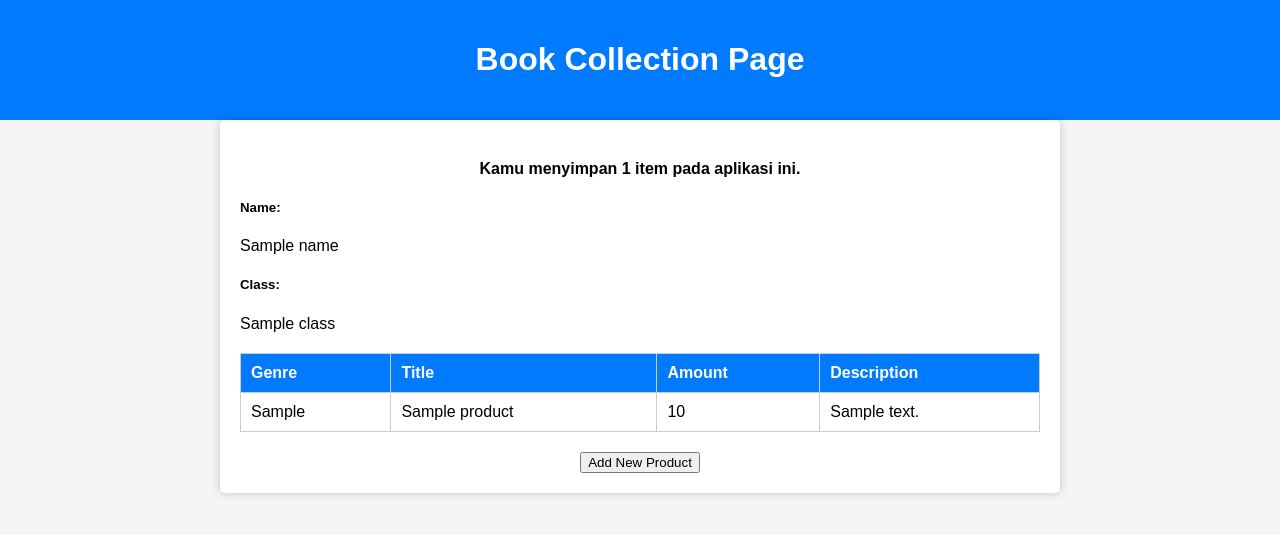
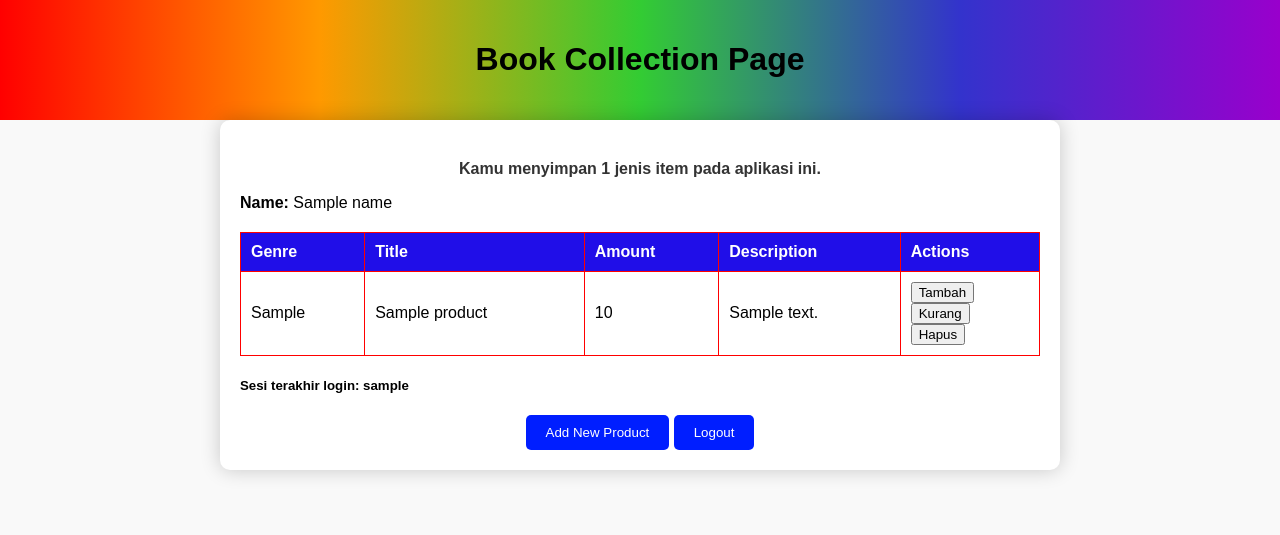
Before and after one commit to eryanda/Book-Collection, a Django app: template main/templates/main.html in a window 1280 px wide. Shown: the top 535 px of the page. Run offline with Django 4.2, Linux system fonts and the light colour scheme; tables that the repository leaves empty hold one stand-in row (values such as "Sample post"); the template is opened without the code that fills it: values that come from a table or form of the project are taken from there, most other values are stand-ins (such as "Sample title", 1, 10 or a date in 2020).

Commit message:
menambahkan gambar

```diff
--- a/main/models.py
+++ b/main/models.py
@@ -1,8 +1,10 @@
 from django.db import models
+from django.contrib.auth.models import User
 
 # Create your models here.
 
 class Product(models.Model):
+    user = models.ForeignKey(User, on_delete=models.CASCADE)
     genre = models.CharField(max_length=255)
     title = models.CharField(max_length=255)
     amount = models.IntegerField()
--- a/main/templates/main.html
+++ b/main/templates/main.html
@@ -5,72 +5,93 @@
     <meta name="viewport" content="width=device-width, initial-scale=1.0">
     <title>Book Collection Page</title>
     <style>
+        /* Style untuk body dan header */
         body {
-            font-family: Arial, sans-serif;
-            background-color: #f5f5f5;
+            font-family: 'Arial', sans-serif;
+            background-color: #f9f9f9;
             margin: 0;
             padding: 0;
         }
         header {
-            background-color: #007bff;
+            background-image: linear-gradient(to right, #ff0000, #ff9900, #33cc33, #3333cc, #9900cc);
             color: #fff;
             text-align: center;
             padding: 20px 0;
         }
+        /* Style untuk container */
         .container {
             max-width: 800px;
             margin: 0 auto;
             background-color: #fff;
-            border-radius: 5px;
-            box-shadow: 0 0 10px rgba(0, 0, 0, 0.2);
+            border-radius: 10px;
+            box-shadow: 0 0 20px rgba(0, 0, 0, 0.2);
             padding: 20px;
         }
+        /* Style untuk tabel */
         table {
             width: 100%;
             border-collapse: collapse;
             margin-top: 20px;
         }
         table, th, td {
-            border: 1px solid #ccc;
+            border: 1px solid #ff0000;
         }
         th, td {
             padding: 10px;
             text-align: left;
         }
         th {
-            background-color: #007bff;
+            background-color: #200ee8;
             color: #fff;
         }
-        .add-button {
-            text-align: center;
-            margin-top: 20px;
-        }
+        /* Style untuk pesan info */
         .info-message {
             text-align: center;
             font-weight: bold;
             margin-top: 20px;
+            color: #333;
+        }
+        /* Style untuk tombol */
+        .button {
+            text-align: center;
+            margin-top: 20px;
+        }
+        .button a {
+            text-decoration: none;
+        }
+        .button button {
+            background-color: #001eff;
+            color: #fff;
+            border: none;
+            padding: 10px 20px;
+            border-radius: 5px;
+            cursor: pointer;
+            transition: background-color 0.3s ease;
+        }
+        .button button:hover {
+            background-color: #555;
+        }
+        .bold {
+            font-weight: bold;
         }
     </style>
 </head>
 <body>
     <header>
-        <h1>Book Collection Page</h1>
+        <h1> <span style="background-image: linear-gradient(to right, #000000, #000000, #000000, #000000, #000000); -webkit-background-clip: text; color: transparent;">Book Collection Page</span></h1>
     </header>
     <div class="container">
         <div class="info-message">
-            Kamu menyimpan {{ products|length }} item pada aplikasi ini.
+            Kamu menyimpan {{ products|length }} jenis item pada aplikasi ini.
         </div>
-        <h5>Name:</h5>
-        <p>{{name}}</p>
-
-        <h5>Class:</h5>
-        <p>{{class}}</p>
+        <p><span class="bold">Name:</span> {{ name }}</p>
         <table>
             <tr>
                 <th>Genre</th>
                 <th>Title</th>
                 <th>Amount</th>
                 <th>Description</th>
+                <th>Actions</th> <!-- Menambah kolom untuk tombol aksi -->
             </tr>
             {% for product in products %}
             <tr>
@@ -78,12 +99,31 @@
                 <td>{{ product.title }}</td>
                 <td>{{ product.amount }}</td>
                 <td>{{ product.description }}</td>
+                <td>
+                    <form method="post" action="{% url 'main:add_amount' product.id %}">
+                        {% csrf_token %}
+                        <button type="submit">Tambah</button>
+                    </form>
+                    <form method="post" action="{% url 'main:sub_amount' product.id %}">
+                        {% csrf_token %}
+                        <button type="submit">Kurang</button>
+                    </form>
+                    <form method="post" action="{% url 'main:delete_product' product.id %}">
+                        {% csrf_token %}
+                        <button type="submit">Hapus</button>
+                    </form>
+                </td>
             </tr>
             {% endfor %}
+
         </table>
-        <div class="add-button">
+        <h5>Sesi terakhir login: {{ last_login }}</h5>
+        <div class="button">
             <a href="{% url 'main:create_product' %}">
                 <button>Add New Product</button>
+            </a>
+            <a href="{% url 'main:logout' %}">
+                <button>Logout</button>
             </a>
         </div>
     </div>
--- a/main/urls.py
+++ b/main/urls.py
@@ -4,7 +4,10 @@ from main.views import show_main, create_product
 from main.views import show_main, create_product, show_xml
 from main.views import show_main, create_product, show_xml, show_json
 from main.views import show_main, create_product, show_xml, show_json, show_xml_by_id, show_json_by_id
-
+from main.views import register #sesuaikan dengan nama fungsi yang dibuat
+from main.views import login_user #sesuaikan dengan nama fungsi yang dibuat
+from main.views import logout_user
+from main.views import add_amount, sub_amount, delete_product
 app_name = 'main'
 
 urlpatterns = [
@@ -14,4 +17,10 @@ urlpatterns = [
     path('json/', show_json, name='show_json'),
     path('xml/<int:id>/', show_xml_by_id, name='show_xml_by_id'),
     path('json/<int:id>/', show_json_by_id, name='show_json_by_id'),
+    path('register/', register, name='register'), #sesuaikan dengan nama fungsi yang dibuat
+    path('login/', login_user, name='login'), #sesuaikan dengan nama fungsi yang dibuat
+    path('logout/', logout_user, name='logout'),
+    path('add_amount/<int:id>/', add_amount, name = 'add_amount'),
+    path('sub_amount/<int:id>/', sub_amount, name = 'sub_amount'),
+    path('delete_product/<int:id>/', delete_product, name = 'delete_product'),
 ]
```
Also changed, not shown: main/templates/login.html (added, +45 -0 lines), main/templates/register.html (added, +34 -0 lines), main/views.py (+77 -3 lines), Pict/bookCollection_1.png (added), Pict/bookCollection_2.png (added), README.md, main/migrations/0005_product_user.py (added).
